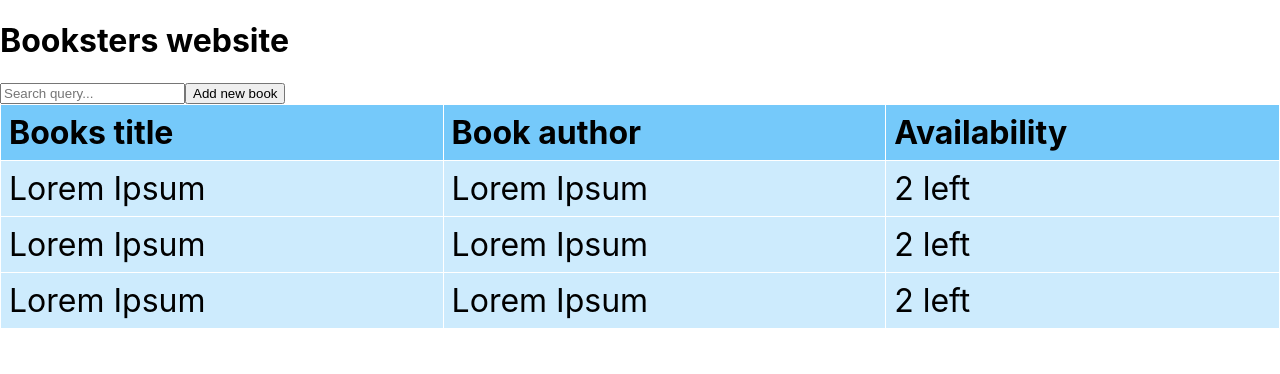
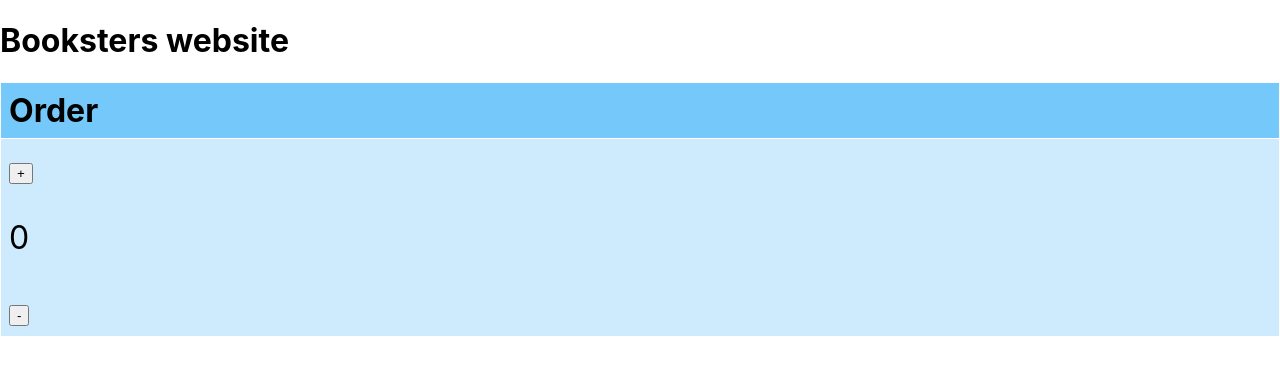
Before and after one commit to PontusEkstrom02/third_timers, a React (Create React App) app in the folder client/: page / in a window 1280 px wide. Shown: the top 374 px of the page. Built offline with nearby package versions, Linux system fonts and the light colour scheme.

Commit message:
Worked on OrderField

```diff
--- a/client/src/App.js
+++ b/client/src/App.js
@@ -1,4 +1,5 @@
 import AdminBookPage from "./pages/adminBookPage.js";
+import OrderField from "./components/orderField.js";
 import "./App.css";
 
 function App() {
@@ -8,7 +9,7 @@ function App() {
         <h1>Booksters website</h1>
       </header>
 
-      <AdminBookPage />
+      <OrderField />
     </>
   );
 }
--- a/client/src/components/orderField.js
+++ b/client/src/components/orderField.js
@@ -1 +1,38 @@
-//A field for the user/admin to add and subtract how many books they would like to order and the order button to order the set amount.
+import React, { useState } from "react";
+
+function OrderField() {
+  const [order, setOrder] = useState(0);
+
+  const incrementOrder = () => {
+    setOrder(order + 1);
+  };
+
+  const decrementOrder = () => {
+    setOrder(order - 1);
+  };
+
+  return (
+    <table>
+      <thead>
+        <tr>
+          <th>Order</th>
+        </tr>
+      </thead>
+      <tbody>
+        <tr>
+          <td className="order-section">
+            <button className="incrementBook" onClick={incrementOrder}>
+              +
+            </button>
+            <p>{order}</p>
+            <button className="decrementBook" onClick={decrementOrder}>
+              -
+            </button>
+          </td>
+        </tr>
+      </tbody>
+    </table>
+  );
+}
+
+export default OrderField;
```
Also changed, not shown: client/src/components/passwordInput.js (+7 -0 lines), client/src/components/registerBtn.js (+11 -0 lines), client/src/components/signInBtn.js (+14 -0 lines).
